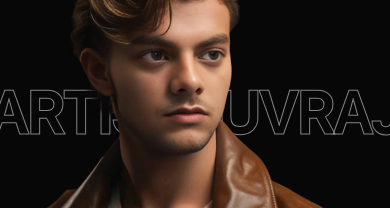
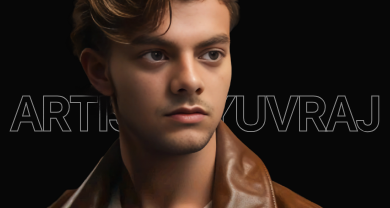
Before and after one commit to techiuv/artist-portfolio, a React (Vite) app: page / in a window 390 px wide. Shown: the part 132-340 px from the top of the page. Built offline with nearby package versions, Linux system fonts and the light colour scheme.

Commit message:
Update App.jsx

```diff
--- a/src/App.jsx
+++ b/src/App.jsx
@@ -25,9 +25,9 @@ function App() {
             <img src="/img/Firefly 20240729100151 2.png" alt="Artist Yuvraj" className='h-auto md:h-[100%] mx-auto  aspect-[3/4] md:aspect-auto object-cover  ' />
             <div className="bg-gradient-to-b from-transparent to-[#070707] h-32 w-full absolute bottom-0 left-0"></div>
           </div>
-          <div className='absolute h-[100%] w-[100%] text-center flex justify-center lg:gap-20 items-center text-transparent  top-0 left-0  -z-10 '>
-            <h3 className='text-stroke-1 opacity-50 uppercase font-bold text-[15vw] md:text-[11vww]  lg:text-[150px] text-gradient-stroke mb-28'>Artist</h3>
-            <h3 className='text-stroke-1 opacity-50 uppercase font-bold text-[15vw] md:text-[11vww]  lg:text-[150px] text-gradient-stroke mb-28'>Yuvraj</h3>
+          <div className='absolute h-[100%] w-[100%] text-center flex justify-center gap-10 lg:gap-20 items-center text-transparent  top-0 left-0  -z-10 '>
+            <h3 className='text-stroke-1 opacity-50 uppercase font-bold text-[12vw] md:text-[10vww]  lg:text-[150px] text-gradient-stroke mb-28'>Artist</h3>
+            <h3 className='text-stroke-1 opacity-50 uppercase font-bold text-[12vw] md:text-[10vww]  lg:text-[150px] text-gradient-stroke mb-28'>Yuvraj</h3>
           </div>
 
 
```
